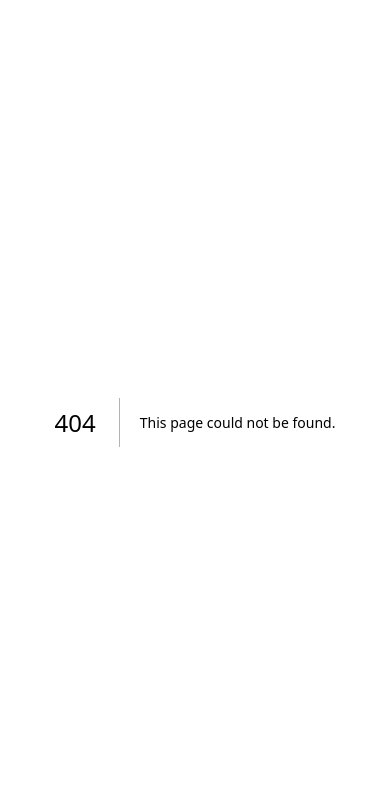
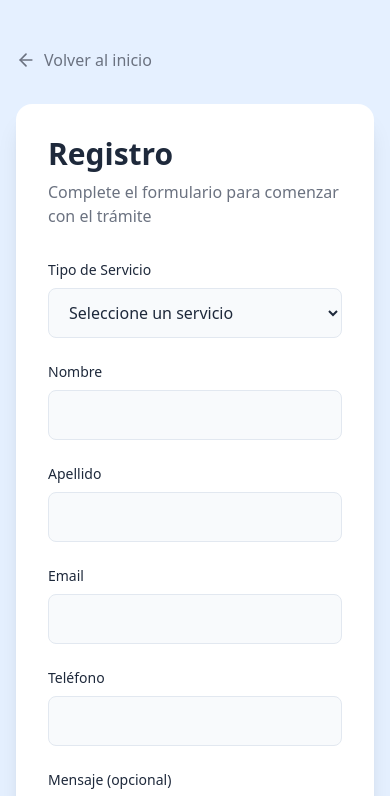
Before and after one commit to demaime/monotributo-dig-front, a Next.js app: page /registro in a window 390 px wide. Before the commit this address had no page. Shown: the top 796 px of the page. Built offline with nearby package versions, Linux system fonts and the light colour scheme.

Commit message:
agregado formulario registro, ajustados menus y vistas mobile

```diff
--- a/src/pages/calcular-categoria.js
+++ b/src/pages/calcular-categoria.js
@@ -1,9 +1,11 @@
 import React, { useState } from "react";
 import { motion } from "framer-motion";
-import { ArrowLeft, ArrowRight } from "lucide-react";
+import { ArrowLeft, ArrowRight, X } from "lucide-react";
+import { useRouter } from "next/router";
 import preguntas from "../data/categorias-questions.json";
 
 const CalcularCategoria = () => {
+  const router = useRouter();
   const [currentStep, setCurrentStep] = useState(0);
   const [respuestas, setRespuestas] = useState({});
 
@@ -106,7 +108,7 @@ const CalcularCategoria = () => {
   const preguntaActual = preguntas.preguntas[currentStep];
 
   return (
-    <div className="min-h-screen h-screen bg-white flex items-center justify-center p-4">
+    <div className="min-h-screen h-screen bg-blue-100 flex items-center justify-center p-4">
       <motion.div
         initial={{ opacity: 0, y: 20 }}
         animate={{ opacity: 1, y: 0 }}
@@ -152,6 +154,14 @@ const CalcularCategoria = () => {
 
           {/* Navigation buttons - fixed height */}
           <div className="flex justify-between mt-6 pt-4 border-t border-[#E5F0FF]">
+            <div className="flex gap-4">
+              <button
+                onClick={() => router.push("/")}
+                className="flex items-center gap-2 px-6 py-3 rounded-xl text-red-300 hover:bg-red-100 transition-all"
+              >
+                <X className="w-5 h-5" />
+                <span>Cancelar</span>
+              </button>
               <button
                 onClick={() => setCurrentStep((prev) => prev - 1)}
                 disabled={currentStep === 0}
@@ -164,6 +174,7 @@ const CalcularCategoria = () => {
                 <ArrowLeft className="w-5 h-5 text-[#6B7280]" />
                 <span className="text-[#6B7280]">Anterior</span>
               </button>
+            </div>
             <button
               onClick={() => {
                 if (currentStep < preguntas.preguntas.length - 1) {
--- a/src/pages/index.js
+++ b/src/pages/index.js
@@ -20,6 +20,23 @@ function App() {
   const [isMobileMenuOpen, setIsMobileMenuOpen] = useState(false);
   const images = ["/1.jpg", "/2.jpeg", "/3.jpeg", "/4.jpeg"];
 
+  const scrollToSection = (e, sectionId) => {
+    e.preventDefault();
+    const element = document.getElementById(sectionId);
+    const offset = 100; // Offset de 100px para compensar la navegación
+    if (element) {
+      const elementPosition = element.getBoundingClientRect().top;
+      const offsetPosition = elementPosition + window.pageYOffset - offset;
+
+      window.scrollTo({
+        top: offsetPosition,
+        behavior: "smooth"
+      });
+    }
+    // Close mobile menu if open
+    setIsMobileMenuOpen(false);
+  };
+
   useEffect(() => {
     const interval = setInterval(() => {
       setCurrentImage((current) => (current + 1) % images.length);
@@ -34,12 +51,11 @@ function App() {
       <div className="absolute top-[-20%] left-[-10%] w-[500px] h-[500px] rounded-full bg-[#E5F0FF] blur-[120px]" />
       <div className="absolute bottom-[-20%] right-[-10%] w-[500px] h-[500px] rounded-full bg-[#0066FF]/10 blur-[120px]" />
 
-      {/* Content container */}
-      <div className="relative z-10">
-        {/* Hero Section */}
-        <div className="container mx-auto px-4 py-10">
+      {/* Navigation - Make it fixed */}
+      <div className="fixed top-0 left-0 right-0 bg-white/80 backdrop-blur-lg z-50 py-4">
+        <div className="container mx-auto px-4">
           {/* Desktop Navigation */}
-          <nav className="hidden lg:flex justify-between items-center mb-20">
+          <nav className="hidden lg:flex justify-between items-center">
             <div className="text-[#1E293B] font-bold text-2xl flex items-center gap-2">
               <BarChart2 className="w-8 h-8 text-[#0066FF]" />
               Monotributo Digital
@@ -47,18 +63,21 @@ function App() {
             <div className="flex gap-6">
               <a
                 href="#servicios"
+                onClick={(e) => scrollToSection(e, 'servicios')}
                 className="text-[#6B7280] hover:text-[#1E293B] transition-colors"
               >
                 Servicios
               </a>
               <a
-                href="#precios"
+                href="#asesorate"
+                onClick={(e) => scrollToSection(e, 'asesorate')}
                 className="text-[#6B7280] hover:text-[#1E293B] transition-colors"
               >
-                Precios
+                Información
               </a>
               <a
                 href="#contacto"
+                onClick={(e) => scrollToSection(e, 'contacto')}
                 className="text-[#6B7280] hover:text-[#1E293B] transition-colors"
               >
                 Contacto
@@ -71,14 +90,14 @@ function App() {
             <motion.div
               initial={{ opacity: 0, y: -20 }}
               animate={{ opacity: 1, y: 0 }}
-              className="flex justify-between items-center mb-20"
+              className="flex justify-between items-center"
             >
               <div className="flex items-center gap-4">
                 <motion.button
                   whileHover={{ scale: 1.1 }}
                   whileTap={{ scale: 0.9 }}
                   onClick={() => setIsMobileMenuOpen(!isMobileMenuOpen)}
-                  className="text-white"
+                  className="text-[#0066FF]"
                 >
                   <svg
                     xmlns="http://www.w3.org/2000/svg"
@@ -112,26 +131,29 @@ function App() {
                   initial={{ opacity: 0, y: -20 }}
                   animate={{ opacity: 1, y: 0 }}
                   exit={{ opacity: 0, y: -20 }}
-                  className="flex-col gap-4 bg-white shadow-lg rounded-xl p-6 mb-8 absolute top-20 left-4 right-4 z-50"
+                  className="flex-col gap-4 bg-white/95 backdrop-blur-lg shadow-2xl rounded-2xl p-8 mb-8 absolute top-20 left-4 right-4 z-50 border border-[#E5F0FF]"
                 >
                   <motion.a
-                    whileHover={{ x: 10 }}
+                    whileHover={{ x: 10, backgroundColor: "#E5F0FF" }}
+                    href="#asesorate"
+                    onClick={(e) => scrollToSection(e, 'asesorate')}
+                    className="text-[#6B7280] hover:text-[#1E293B] text-lg py-3 px-4 block rounded-xl transition-all duration-300"
+                  >
+                    Información
+                  </motion.a>
+                  <motion.a
+                    whileHover={{ x: 10, backgroundColor: "#E5F0FF" }}
                     href="#servicios"
-                    className="text-[#6B7280] hover:text-[#1E293B] text-lg py-2 block"
+                    onClick={(e) => scrollToSection(e, 'servicios')}
+                    className="text-[#6B7280] hover:text-[#1E293B] text-lg py-3 px-4 block rounded-xl transition-all duration-300"
                   >
                     Servicios
                   </motion.a>
                   <motion.a
-                    whileHover={{ x: 10 }}
-                    href="#precios"
-                    className="text-[#6B7280] hover:text-[#1E293B] text-lg py-2 block"
-                  >
-                    Precios
-                  </motion.a>
-                  <motion.a
-                    whileHover={{ x: 10 }}
+                    whileHover={{ x: 10, backgroundColor: "#E5F0FF" }}
                     href="#contacto"
-                    className="text-[#6B7280] hover:text-[#1E293B] text-lg py-2 block"
+                    onClick={(e) => scrollToSection(e, 'contacto')}
+                    className="text-[#6B7280] hover:text-[#1E293B] text-lg py-3 px-4 block rounded-xl transition-all duration-300"
                   >
                     Contacto
                   </motion.a>
@@ -139,7 +161,13 @@ function App() {
               )}
             </AnimatePresence>
           </nav>
+        </div>
+      </div>
 
+      {/* Content container - Add padding top to account for fixed nav */}
+      <div className="relative z-10 pt-24">
+        {/* Hero Section */}
+        <div className="container mx-auto px-4 py-10">
           {/* Desktop Hero Section */}
           <motion.div
             initial={{ opacity: 0, y: 20 }}
@@ -168,6 +196,7 @@ function App() {
               <motion.button
                 whileHover={{ scale: 1.05 }}
                 whileTap={{ scale: 0.95 }}
+                onClick={() => router.push("/registro")}
                 className="group flex items-center gap-2 bg-[#0066FF] text-white px-8 py-4 rounded-full font-semibold text-lg hover:bg-[#0066FF]/90 transition-all duration-300"
               >
                 Registrate
@@ -318,10 +347,11 @@ function App() {
 
         {/* Servicios Section */}
         <motion.div
+          id="servicios"
           initial={{ opacity: 0 }}
           whileInView={{ opacity: 1 }}
           viewport={{ once: true }}
-          className="py-10"
+          className="py-20"
         >
           <div className="container mx-auto px-4">
             <div className="text-center mb-16">
@@ -337,43 +367,43 @@ function App() {
             <div className="grid grid-cols-1 md:grid-cols-3 gap-8">
               <motion.div
                 whileHover={{ y: -5 }}
-                className="bg-white shadow-lg rounded-xl p-6 hover:shadow-xl transition-all duration-300"
+                onClick={() => router.push("/registro?servicio=alta")}
+                className="bg-white shadow-lg rounded-xl p-6 hover:shadow-xl transition-all duration-300 cursor-pointer"
               >
                 <FileText className="w-12 h-12 text-[#0066FF] mb-4" />
                 <h3 className="text-xl font-semibold text-[#1E293B] mb-3">
-                  Gestión Digital
+                  Inscripción
                 </h3>
                 <p className="text-[#6B7280]">
-                  Gestiona todos tus trámites de monotributo de forma digital y
-                  sin complicaciones.
+                  Te guiamos en todo el proceso de inscripción al Monotributo, desde la obtención del CUIT hasta la categorización inicial.
                 </p>
               </motion.div>
 
               <motion.div
                 whileHover={{ y: -5 }}
-                className="bg-white shadow-lg rounded-xl p-6 hover:shadow-xl transition-all duration-300"
+                onClick={() => router.push("/registro?servicio=baja")}
+                className="bg-white shadow-lg rounded-xl p-6 hover:shadow-xl transition-all duration-300 cursor-pointer"
               >
                 <CreditCard className="w-12 h-12 text-[#0066FF] mb-4" />
                 <h3 className="text-xl font-semibold text-[#1E293B] mb-3">
-                  Pagos Online
+                  Baja de Monotributo
                 </h3>
                 <p className="text-[#6B7280]">
-                  Realiza tus pagos de forma segura y rápida a través de nuestra
-                  plataforma.
+                  Asistencia completa en el proceso de baja del Monotributo, asegurando el cumplimiento de todas las obligaciones pendientes.
                 </p>
               </motion.div>
 
               <motion.div
                 whileHover={{ y: -5 }}
-                className="bg-white shadow-lg rounded-xl p-6 hover:shadow-xl transition-all duration-300"
+                onClick={() => router.push("/registro?servicio=recategorizacion")}
+                className="bg-white shadow-lg rounded-xl p-6 hover:shadow-xl transition-all duration-300 cursor-pointer"
               >
                 <HelpCircle className="w-12 h-12 text-[#0066FF] mb-4" />
                 <h3 className="text-xl font-semibold text-[#1E293B] mb-3">
-                  Asesoramiento
+                  Recategorización
                 </h3>
                 <p className="text-[#6B7280]">
-                  Recibe ayuda y asesoramiento personalizado para todas tus
-                  dudas.
+                  Te ayudamos a realizar el cambio de categoría cuando tus ingresos o gastos superen los límites establecidos.
                 </p>
               </motion.div>
             </div>
@@ -381,10 +411,19 @@ function App() {
         </motion.div>
 
         {/* Asesoramiento Section */}
-        <AdvisorySection />
+        <motion.div
+          id="asesorate"
+          initial={{ opacity: 0 }}
+          whileInView={{ opacity: 1 }}
+          viewport={{ once: true }}
+          className="py-16 bg-[#E5F0FF]"
+        >
+          <AdvisorySection />
+        </motion.div>
 
         {/* Contacto Section */}
         <motion.div
+          id="contacto"
           initial={{ opacity: 0 }}
           whileInView={{ opacity: 1 }}
           viewport={{ once: true }}
--- /dev/null
+++ b/src/pages/registro.js
@@ -0,0 +1,175 @@
+import React, { useState, useEffect } from "react";
+import { useRouter } from "next/router";
+import { motion } from "framer-motion";
+import { ArrowLeft } from "lucide-react";
+
+const servicios = [
+  { id: "alta", label: "Alta de Monotributo" },
+  { id: "recategorizacion", label: "Recategorización" },
+  { id: "baja", label: "Baja de Monotributo" },
+];
+
+export default function Registro() {
+  const router = useRouter();
+  const { servicio } = router.query;
+  const [formData, setFormData] = useState({
+    tipoServicio: "",
+    nombre: "",
+    apellido: "",
+    email: "",
+    telefono: "",
+    mensaje: "",
+  });
+
+  useEffect(() => {
+    if (servicio) {
+      setFormData(prev => ({
+        ...prev,
+        tipoServicio: servicio
+      }));
+    }
+  }, [servicio]);
+
+  const handleChange = (e) => {
+    const { name, value } = e.target;
+    setFormData(prev => ({
+      ...prev,
+      [name]: value
+    }));
+  };
+
+  const handleSubmit = (e) => {
+    e.preventDefault();
+    // Aquí iría la lógica para enviar el formulario
+    console.log(formData);
+  };
+
+  return (
+    <div className="min-h-screen bg-[#E5F0FF] py-12 px-4">
+      <div className="container mx-auto max-w-3xl">
+        <motion.button
+          initial={{ opacity: 0, x: -10 }}
+          animate={{ opacity: 1, x: 0 }}
+          onClick={() => router.push("/")}
+          className="flex items-center gap-2 text-[#6B7280] hover:text-[#1E293B] mb-8 transition-colors"
+        >
+          <ArrowLeft className="w-5 h-5" />
+          Volver al inicio
+        </motion.button>
+
+        <motion.div
+          initial={{ opacity: 0, y: 20 }}
+          animate={{ opacity: 1, y: 0 }}
+          className="bg-white rounded-2xl shadow-xl p-8"
+        >
+          <h1 className="text-3xl font-bold text-[#1E293B] mb-2">Registro</h1>
+          <p className="text-[#6B7280] mb-8">
+            Complete el formulario para comenzar con el trámite
+          </p>
+
+          <form onSubmit={handleSubmit} className="space-y-6">
+            <div>
+              <label className="block text-sm font-medium text-[#1E293B] mb-2">
+                Tipo de Servicio
+              </label>
+              <select
+                name="tipoServicio"
+                value={formData.tipoServicio}
+                onChange={handleChange}
+                className="w-full px-4 py-3 rounded-lg bg-[#F8FAFC] border border-[#E2E8F0] text-[#1E293B] focus:outline-none focus:ring-2 focus:ring-[#0066FF] focus:border-transparent transition-all duration-300"
+                required
+              >
+                <option value="">Seleccione un servicio</option>
+                {servicios.map(servicio => (
+                  <option key={servicio.id} value={servicio.id}>
+                    {servicio.label}
+                  </option>
+                ))}
+              </select>
+            </div>
+
+            <div className="grid grid-cols-1 md:grid-cols-2 gap-6">
+              <div>
+                <label className="block text-sm font-medium text-[#1E293B] mb-2">
+                  Nombre
+                </label>
+                <input
+                  type="text"
+                  name="nombre"
+                  value={formData.nombre}
+                  onChange={handleChange}
+                  className="w-full px-4 py-3 rounded-lg bg-[#F8FAFC] border border-[#E2E8F0] text-[#1E293B] focus:outline-none focus:ring-2 focus:ring-[#0066FF] focus:border-transparent transition-all duration-300"
+                  required
+                />
+              </div>
+              <div>
+                <label className="block text-sm font-medium text-[#1E293B] mb-2">
+                  Apellido
+                </label>
+                <input
+                  type="text"
+                  name="apellido"
+                  value={formData.apellido}
+                  onChange={handleChange}
+                  className="w-full px-4 py-3 rounded-lg bg-[#F8FAFC] border border-[#E2E8F0] text-[#1E293B] focus:outline-none focus:ring-2 focus:ring-[#0066FF] focus:border-transparent transition-all duration-300"
+                  required
+                />
+              </div>
+            </div>
+
+            <div className="grid grid-cols-1 md:grid-cols-2 gap-6">
+              <div>
+                <label className="block text-sm font-medium text-[#1E293B] mb-2">
+                  Email
+                </label>
+                <input
+                  type="email"
+                  name="email"
+                  value={formData.email}
+                  onChange={handleChange}
+                  className="w-full px-4 py-3 rounded-lg bg-[#F8FAFC] border border-[#E2E8F0] text-[#1E293B] focus:outline-none focus:ring-2 focus:ring-[#0066FF] focus:border-transparent transition-all duration-300"
+                  required
+                />
+              </div>
+              <div>
+                <label className="block text-sm font-medium text-[#1E293B] mb-2">
+                  Teléfono
+                </label>
+                <input
+                  type="tel"
+                  name="telefono"
+                  value={formData.telefono}
+                  onChange={handleChange}
+                  className="w-full px-4 py-3 rounded-lg bg-[#F8FAFC] border border-[#E2E8F0] text-[#1E293B] focus:outline-none focus:ring-2 focus:ring-[#0066FF] focus:border-transparent transition-all duration-300"
+                  required
+                />
+              </div>
+            </div>
+
+            <div>
+              <label className="block text-sm font-medium text-[#1E293B] mb-2">
+                Mensaje (opcional)
+              </label>
+              <textarea
+                name="mensaje"
+                value={formData.mensaje}
+                onChange={handleChange}
+                rows="4"
+                className="w-full px-4 py-3 rounded-lg bg-[#F8FAFC] border border-[#E2E8F0] text-[#1E293B] focus:outline-none focus:ring-2 focus:ring-[#0066FF] focus:border-transparent transition-all duration-300"
+              ></textarea>
+            </div>
+
+            <motion.button
+              whileHover={{ scale: 1.02 }}
+              whileTap={{ scale: 0.98 }}
+              type="submit"
+              className="w-full bg-[#0066FF] text-white px-8 py-4 rounded-lg font-semibold text-lg hover:bg-[#0066FF]/90 transition-all duration-300 shadow-lg hover:shadow-xl"
+            >
+              Enviar solicitud
+            </motion.button>
+          </form>
+        </motion.div>
+      </div>
+    </div>
+  );
+}
--- a/src/styles/globals.css
+++ b/src/styles/globals.css
@@ -1,6 +1,10 @@
 @tailwind base;
 @tailwind components;
 @tailwind utilities;
+
+html {
+  scroll-behavior: smooth;
+}
 
 /* paleta de colores
 azul principal: #0066FF
```
Lines whose indentation alone changed are shown as unchanged.
